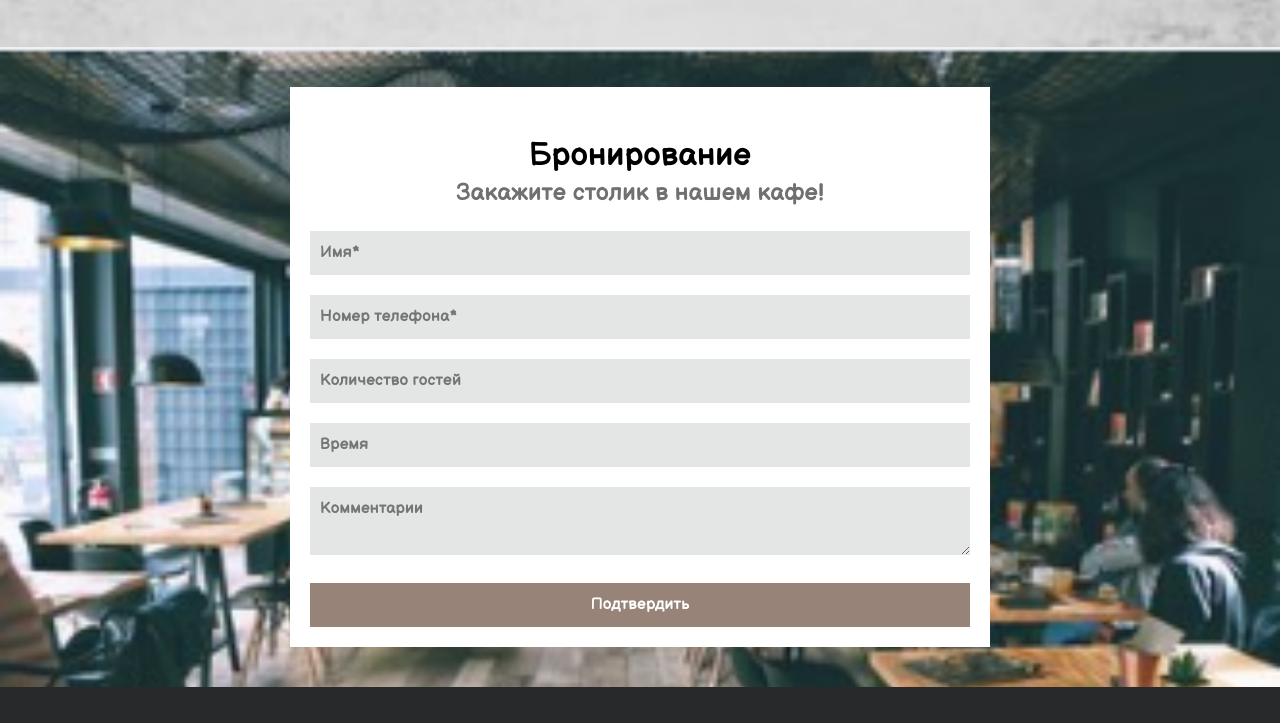
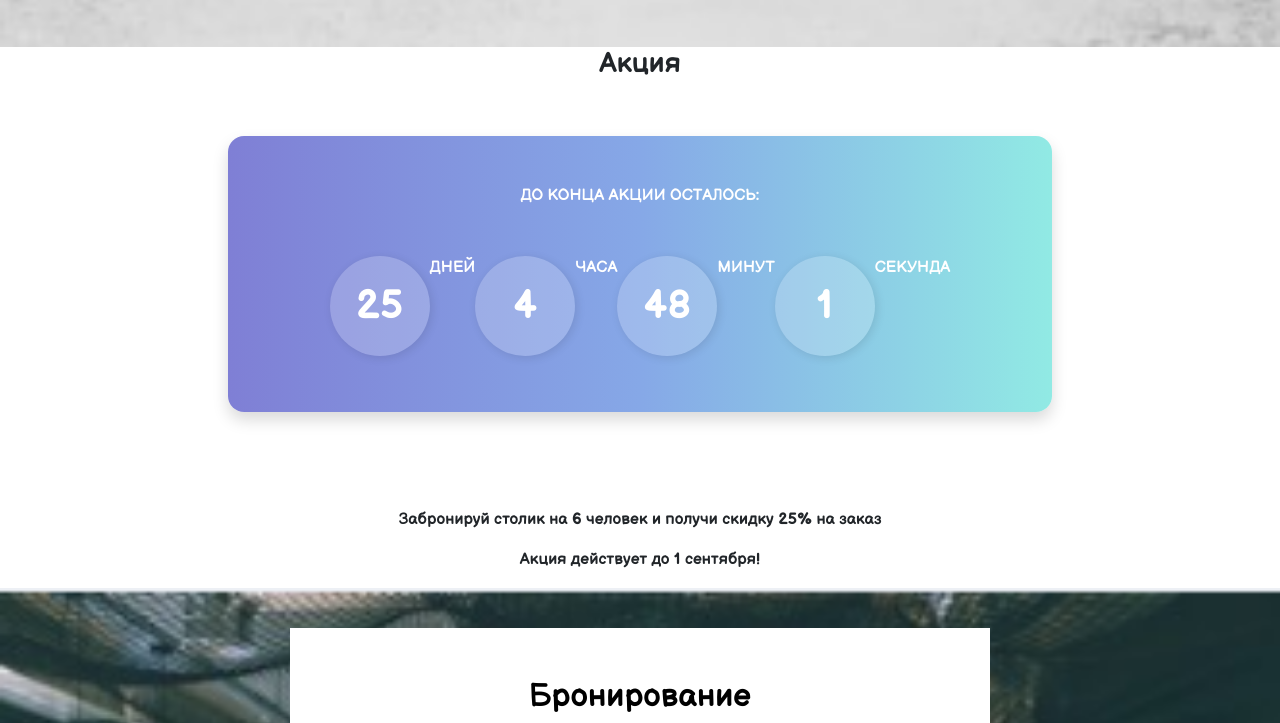
Before and after one commit to katerozhkovskaya/coffeein, a plain HTML site: page index.html in a window 1280 px wide. Shown: the part 5297-6020 px from the top of the page. Drawn offline with nearby package versions, Linux system fonts and the light colour scheme.

Commit message:
cool timer

```diff
--- a/css/index.css
+++ b/css/index.css
@@ -658,3 +658,83 @@ header div.content div.nav-topcaptions h2{
 .visible{
     display: block;
 }
+
+.countdown {
+    text-transform: uppercase;
+    font-weight: bold;
+}
+
+.countdown span {
+    text-shadow: 1px 1px 3px rgba(0, 0, 0, 0.1);
+    font-size: 3rem;
+    margin-left: 0.8rem;
+}
+
+.countdown span:first-of-type {
+    margin-left: 0;
+}
+
+.countdown-circles {
+    text-transform: uppercase;
+    font-weight: bold;
+}
+
+.countdown-circles span {
+    width: 100px;
+    height: 100px;
+    border-radius: 50%;
+    background: rgba(255, 255, 255, 0.2);
+    display: flex;
+    align-items: center;
+    justify-content: center;
+    box-shadow: 2px 2px 10px rgba(0, 0, 0, 0.1);
+}
+
+.countdown-circles span:first-of-type {
+    margin-left: 0;
+}
+body {
+    min-height: 100vh;
+}
+
+.bg-gradient-1 {
+    background: #7f7fd5;
+    background: -webkit-linear-gradient(to right, #7f7fd5, #86a8e7, #91eae4);
+    background: linear-gradient(to right, #7f7fd5, #86a8e7, #91eae4);
+}
+
+.bg-gradient-2 {
+    background: #654ea3;
+    background: -webkit-linear-gradient(to right, #654ea3, #eaafc8);
+    background: linear-gradient(to right, #654ea3, #eaafc8);
+}
+
+.bg-gradient-3 {
+    background: #ff416c;
+    background: -webkit-linear-gradient(to right, #ff416c, #ff4b2b);
+    background: linear-gradient(to right, #ff416c, #ff4b2b);
+}
+
+.bg-gradient-4 {
+    background: #007991;
+    background: -webkit-linear-gradient(to right, #007991, #78ffd6);
+    background: linear-gradient(to right, #007991, #78ffd6);
+}
+
+.rounded {
+    border-radius: 1rem !important;
+}
+
+.btn-demo {
+    padding: 0.5rem 2rem !important;
+    border-radius: 30rem !important;
+    background: rgba(255, 255, 255, 0.3);
+    color: #fff;
+    text-transform: uppercase;
+    font-weight: bold !important;
+}
+
+.btn-demo:hover, .btn-demo:focus {
+    color: #fff;
+    background: rgba(255, 255, 255, 0.5);
+}
--- a/index.html
+++ b/index.html
@@ -209,6 +209,28 @@
                 <a href="mailto:coffeeld@email.com">coffeein@email.com</a>
             </div>
         </section>
+        <section class="sales">
+            <h3>Акция</h3>
+
+<div class="py-5">
+
+        <div class="col-lg-8 mx-auto">
+
+        <div class="rounded bg-gradient-1 text-white shadow p-5 text-center mb-5">
+            <p class="mb-4 font-weight-bold text-uppercase">До конца акции осталось:</p>
+            <div id="clock-b" class="countdown-circles d-flex flex-wrap justify-content-center pt-4"></div>
+        </div>
+
+            </div>
+
+
+    </div>
+
+
+    <p>Забронируй столик на 6 человек и получи скидку 25% на заказ</p>
+            <p>Акция действует до 1 сентября!</p>
+
+        </section>
         <section id="book-in">
             <div class="form-back">
             <div class="book-form">
--- a/js/index.js
+++ b/js/index.js
@@ -1,11 +1,51 @@
-
-window.onscroll = function() {myFunction()};
+window.onscroll = function () {
+  myFunction();
+};
 
 function myFunction() {
   if (document.body.scrollTop > 50 || document.documentElement.scrollTop > 50) {
-
-     document.getElementById("bhome").classList.add("visible");
+    document.getElementById("bhome").classList.add("visible");
   } else {
     document.getElementById("bhome").classList.remove("visible");
   }
 }
+
+countdown();
+setInterval(countdown, 1000);
+function countdown() {
+  var countDownDate = new Date("Sep 1, 2020 00:00:00").getTime();
+
+  var now = new Date().getTime();
+  var distance = countDownDate - now;
+
+  var days = Math.floor(distance / (1000 * 60 * 60 * 24));
+  var hours = Math.floor((distance % (1000 * 60 * 60 * 24)) / (1000 * 60 * 60));
+  var minutes = Math.floor((distance % (1000 * 60 * 60)) / (1000 * 60));
+  var seconds = Math.floor((distance % (1000 * 60)) / 1000);
+
+  document.getElementById("clock-b").innerHTML =
+    '<span class="h1 font-weight-bold">' +
+    days +
+    "</span> " +
+    declOfNum(days, ["день", "дня", "дней"]) +
+    '<span class="h1 font-weight-bold">' +
+    hours +
+    "</span> " +
+    declOfNum(hours, ["час", "часа", "часов"]) +
+    '<span class="h1 font-weight-bold">' +
+    minutes +
+    "</span> " +
+    declOfNum(minutes, ["минута", "минуты", "минут"]) +
+    '<span class="h1 font-weight-bold">' +
+    seconds +
+    "</span> " +
+    declOfNum(seconds, ["секунда", "секунды", "секунд"]);
+}
+function declOfNum(number, titles) {
+  cases = [2, 0, 1, 1, 1, 2];
+  return titles[
+    number % 100 > 4 && number % 100 < 20
+      ? 2
+      : cases[number % 10 < 5 ? number % 10 : 5]
+  ];
+}
```
Also changed, not shown: img/seeds.jpg (added).
